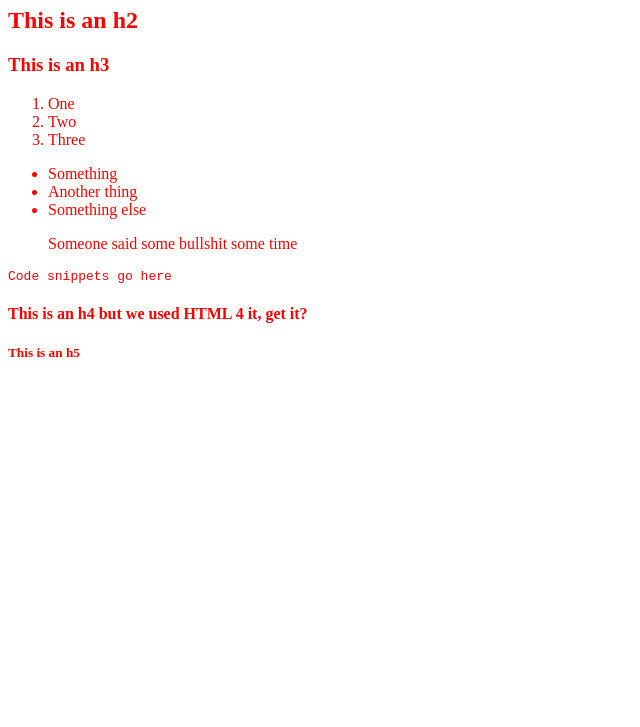
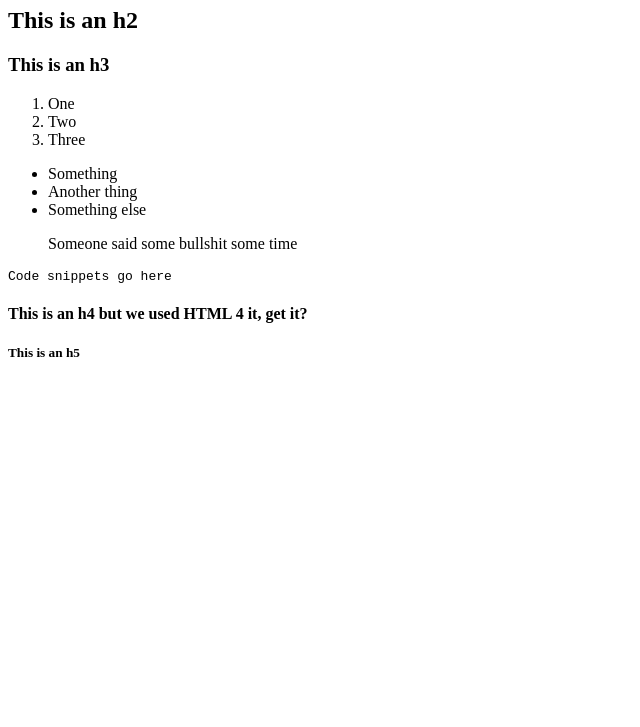
Before and after one commit to coolsoftwaretyler/family-fabric, an Eleventy site: page src/index.md in a window 1280 px wide. Shown: the part 73-800 px from the top of the page, without its empty margins (0-640 px from the left). Built offline with nearby package versions, Linux system fonts and the light colour scheme; Eleventy itself is replaced by a stand-in of ours; code samples lack their colours; files that its build step writes are made by us from their sources.

Commit message:
remove bad css

```diff
--- a/src/_includes/css/style.css
+++ b/src/_includes/css/style.css
@@ -1,3 +1 @@
-* {
-    color: red;
-}
+/* Add cool CSS here */
```
